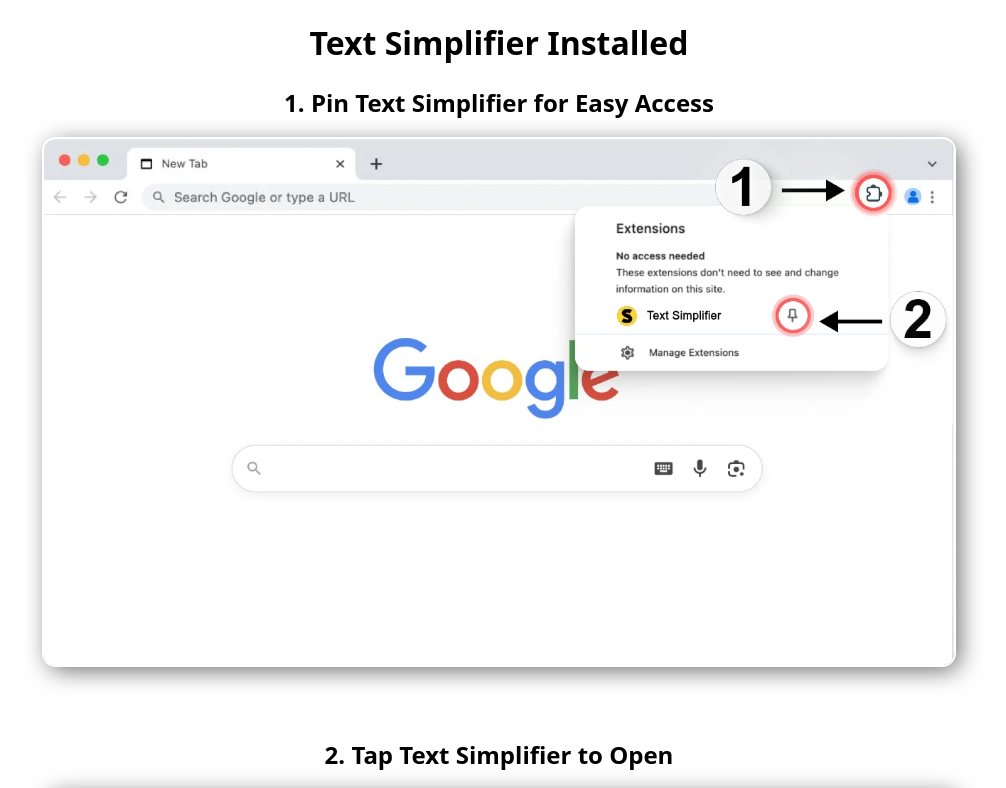
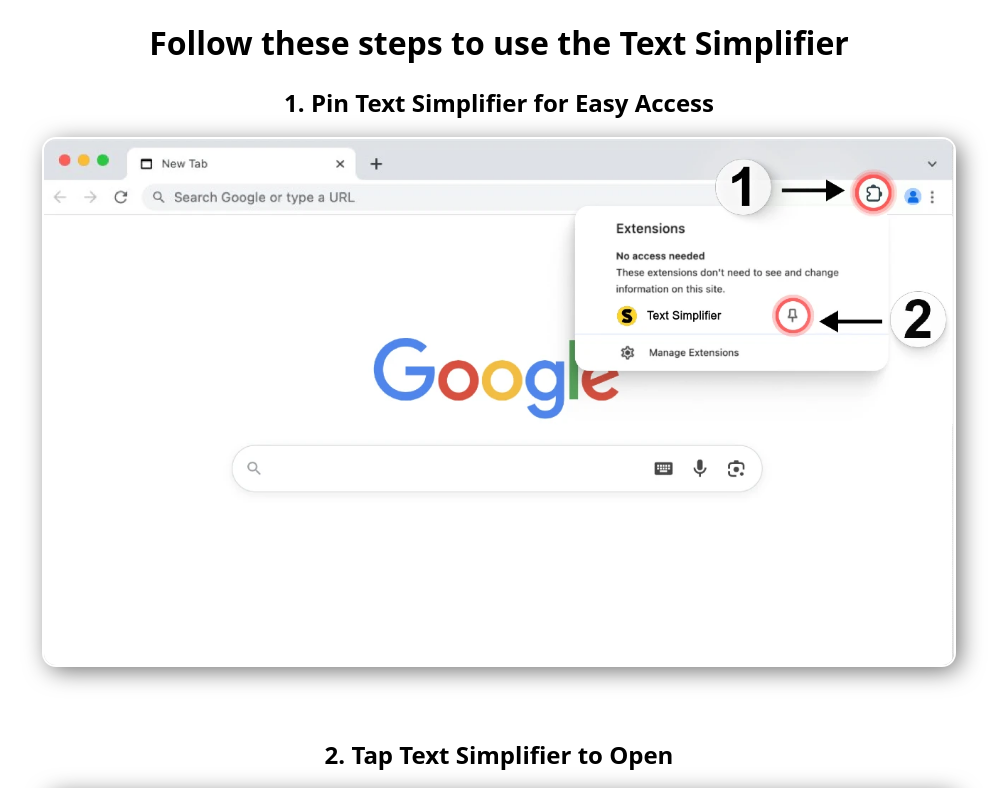
Before and after one commit to user-friendly-app/text-simplifier-web, a plain HTML site: page welcome.html in a window 1280 px wide. Shown: the top 788 px of the page, without its empty margins (141-1147 px from the left). Drawn offline with Linux system fonts and the light colour scheme.

Commit message:
Add files via upload

```diff
--- a/welcome.html
+++ b/welcome.html
@@ -27,7 +27,7 @@
 </head>
 
 <body class="u-body">
-  <h1>Text Simplifier Installed</h1>
+  <h1>Follow these steps to use the Text Simplifier</h1>
   <h2>1. Pin Text Simplifier for Easy Access</h2>
   <img tabindex="0" src="1.webp" alt="Pin">
   <h2>2. Tap Text Simplifier to Open</h2>
```
